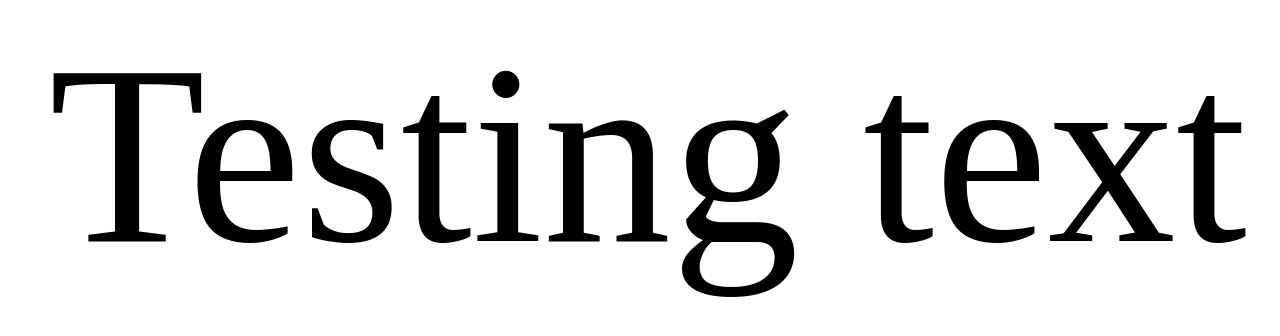
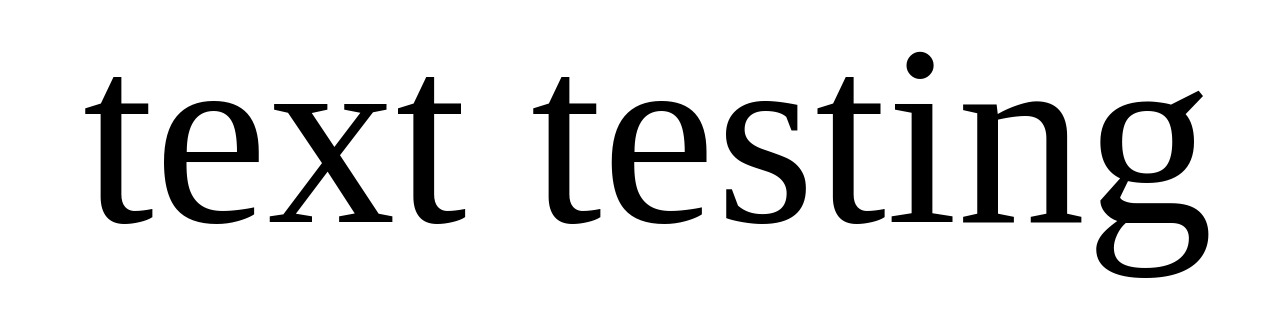
Before and after one commit to lindseyjohnasterius/fit-text-component, a plain HTML site: page index.html in a window 1280 px wide. Drawn offline with Linux system fonts and the light colour scheme.

Commit message:
Updated examples

```diff
--- a/fit-text-component.js
+++ b/fit-text-component.js
@@ -7,6 +7,7 @@ class FitTextComponent extends HTMLElement {
     const text = this.innerHTML;
     this.style.display = 'block';
     this.style.width = `100vw`;
+    this.style.lineHeight = 1;
     let compressor = this.getAttribute('compressor');
     if(compressor === null){
       compressor = 1;
--- a/index.html
+++ b/index.html
@@ -1,4 +1,4 @@
 <script type="module" src="./fit-text-component.js"></script>
 <fit-text
 compressor="1"
->Testing text</fit-text>
+>text testing</fit-text>
```
Also changed, not shown: 1 other file.
